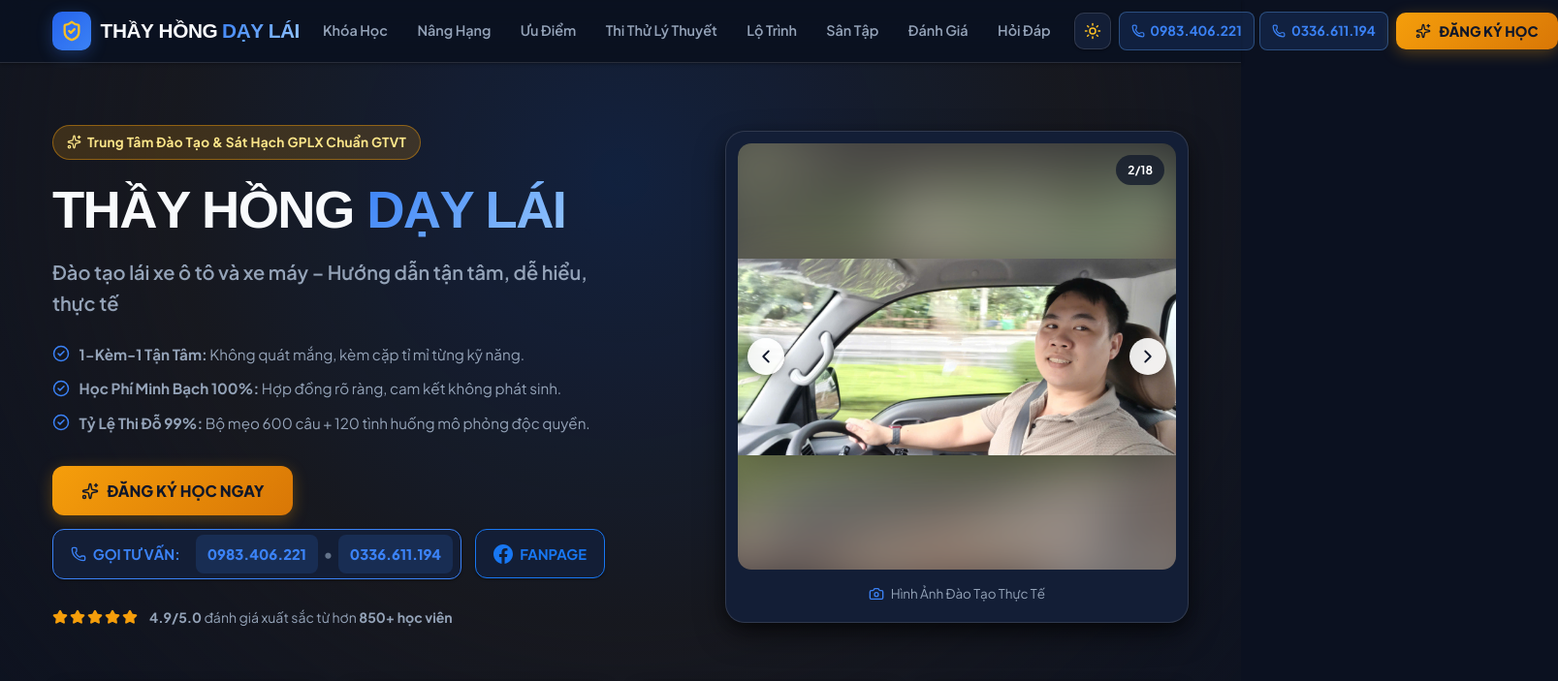
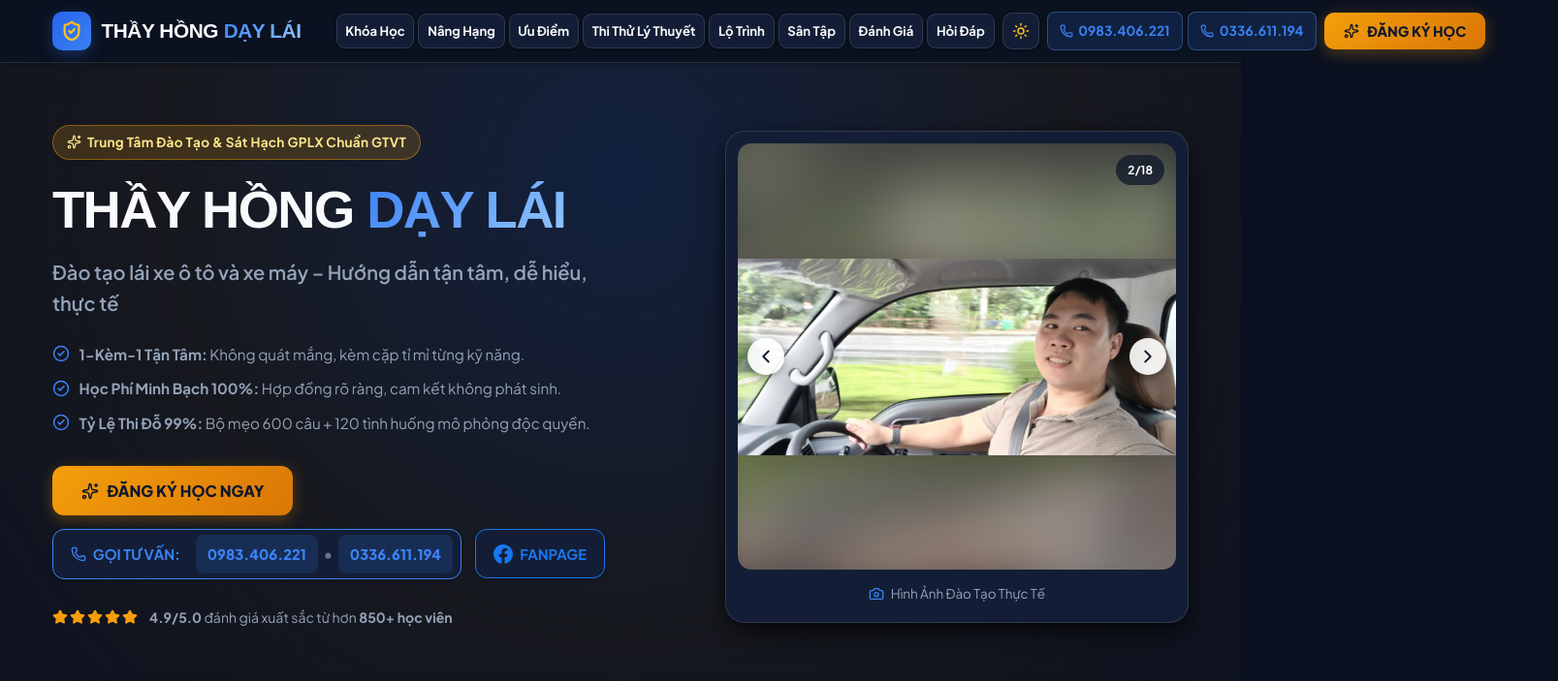
Before and after one commit to thayhongdaylai-hub/thayhongdaylai, a React (Vite) app: page / in a window 1280 px wide. Shown: the top 703 px of the page at 97% size, 1607 px wide, since content can reach past the window. Built offline with nearby package versions, Linux system fonts and the light colour scheme; a web font is replaced by a local one.

Commit message:
thayhongdaylai

```diff
--- a/src/components/Navbar.jsx
+++ b/src/components/Navbar.jsx
@@ -64,9 +64,10 @@
             style={{
               display: 'flex',
               alignItems: 'center',
-              gap: '0.6rem',
+              gap: '0.65rem',
               textDecoration: 'none',
-              flexShrink: 0
+              flexShrink: 0,
+              marginRight: '1.25rem'
             }}
           >
             <div className="brand-icon-box" style={{
@@ -91,44 +92,55 @@
               whiteSpace: 'nowrap',
               display: 'flex',
               alignItems: 'center',
-              gap: '0.3rem'
+              gap: '0.35rem'
             }}>
               <span style={{ color: 'var(--text-main)' }}>THẦY HỒNG</span>
               <span className="text-gradient">DẠY LÁI</span>
             </div>
           </a>
 
-          {/* Desktop Nav Links */}
+          {/* Desktop Nav Links (Framed for Visual Consistency) */}
           <nav className="desktop-nav" style={{
             display: 'flex',
             alignItems: 'center',
             gap: '0.4rem',
-            margin: '0 0.75rem'
+            margin: '0 1rem 0 1.75rem',
+            flexShrink: 0
           }}>
             {navLinks.map((link, idx) => (
               <a
                 key={idx}
                 href={link.href}
                 onClick={handleLinkClick}
+                className="nav-framed-item"
                 style={{
                   display: 'inline-flex',
                   alignItems: 'center',
-                  padding: '0.45rem 0.75rem',
-                  borderRadius: '8px',
-                  color: 'var(--text-muted)',
-                  fontSize: '0.9rem',
-                  fontWeight: 600,
+                  padding: '0.42rem 0.72rem',
+                  borderRadius: '9px',
+                  background: 'var(--bg-card)',
+                  border: '1px solid var(--border-color)',
+                  color: 'var(--text-main)',
+                  fontSize: '0.88rem',
+                  fontWeight: 650,
                   textDecoration: 'none',
                   whiteSpace: 'nowrap',
-                  transition: 'all 0.2s ease'
+                  boxShadow: 'var(--shadow-sm)',
+                  transition: 'all 0.2s cubic-bezier(0.4, 0, 0.2, 1)'
                 }}
                 onMouseEnter={(e) => {
                   e.currentTarget.style.color = 'var(--primary)';
+                  e.currentTarget.style.borderColor = 'var(--primary)';
                   e.currentTarget.style.backgroundColor = 'var(--primary-tint)';
+                  e.currentTarget.style.transform = 'translateY(-1px)';
+                  e.currentTarget.style.boxShadow = '0 3px 8px var(--primary-glow)';
                 }}
                 onMouseLeave={(e) => {
-                  e.currentTarget.style.color = 'var(--text-muted)';
-                  e.currentTarget.style.backgroundColor = 'transparent';
+                  e.currentTarget.style.color = 'var(--text-main)';
+                  e.currentTarget.style.borderColor = 'var(--border-color)';
+                  e.currentTarget.style.backgroundColor = 'var(--bg-card)';
+                  e.currentTarget.style.transform = 'translateY(0)';
+                  e.currentTarget.style.boxShadow = 'var(--shadow-sm)';
                 }}
               >
                 {link.name}
@@ -442,6 +454,24 @@
 
       {/* Responsive Media Queries */}
       <style>{`
+        .nav-framed-item {
+          transition: all 0.2s cubic-bezier(0.4, 0, 0.2, 1);
+        }
+        @media (max-width: 1280px) {
+          .desktop-nav {
+            gap: 0.25rem !important;
+            margin: 0 0.5rem 0 1rem !important;
+          }
+          .nav-framed-item {
+            padding: 0.38rem 0.55rem !important;
+            font-size: 0.82rem !important;
+          }
+        }
+        @media (max-width: 1080px) {
+          .hotline-btn {
+            display: none !important;
+          }
+        }
         @media (max-width: 992px) {
           .desktop-nav, .hotline-btn { display: none !important; }
           .mobile-menu-btn { display: flex !important; }
```
